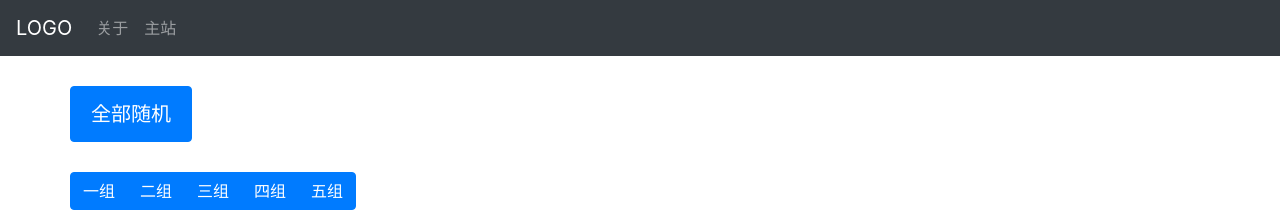
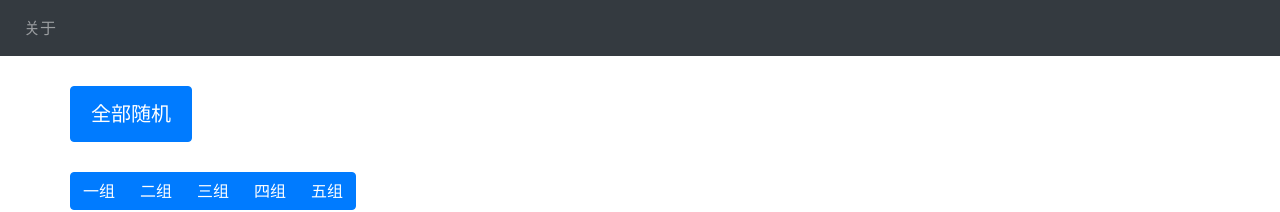
Before and after one commit to zhujinle/naming, a Jekyll site: the page built from index.html, in a window 1280 px wide. Shown: the top 212 px of the page. Built offline with Jekyll 4.4.1, drawn with Linux system fonts in a browser that asks for light colours.

Commit message:
update navbar

```diff
--- a/_includes/nav.html
+++ b/_includes/nav.html
@@ -1,14 +1,7 @@
 <nav class="navbar navbar-expand-sm bg-dark navbar-dark">
-    <a class="navbar-brand" href="">LOGO</a>
     <div class="navbar-nav">
         <li class="nav-item">
             <a class="nav-link" href="#">关于</a>
         </li>
-        <li class="nav-item">
-            <a class="nav-link" href="http://himself65.com" target="_">主站</a>
-        </li>
     </div>
 </nav>
-<script>
-    // no code
-</script>
```
